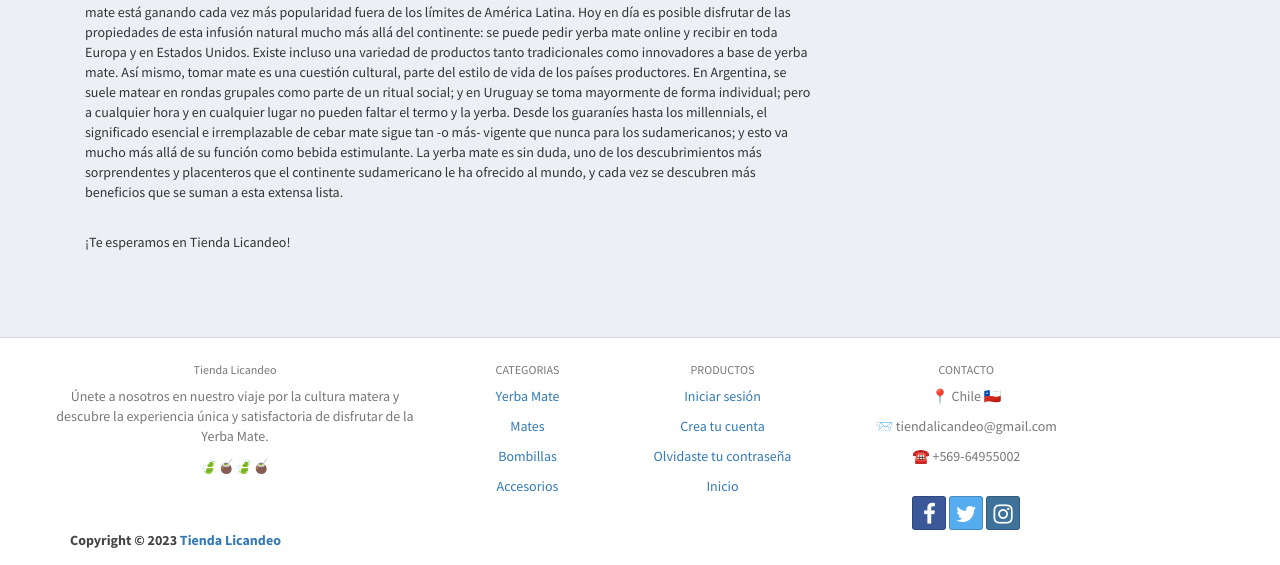
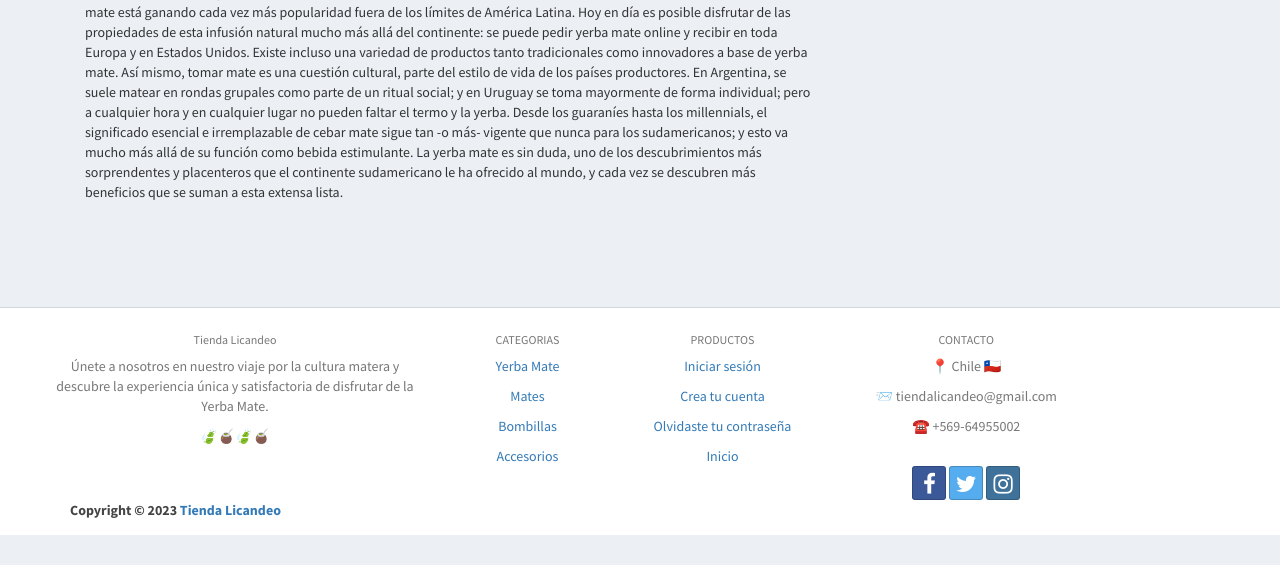
Before and after one commit to sobarzolicandeo/tiendalicandeo, a PHP site: page /tiendalicandeo/about-us.php in a window 1280 px wide. Shown: the part 2534-3099 px from the top of the page. After the commit the page ends 3069 px from the top, so only its background shows below. Run offline with PHP 8.4, Linux system fonts and the light colour scheme; data comes from the database, SQL or seed files in the repository; some libraries are stand-ins or nearby versions.

Commit message:
mejoras varias

```diff
--- a/about-us.php
+++ b/about-us.php
@@ -82,7 +82,7 @@
 							</p>
 
 							<br>
-							<p>¡Te esperamos en Tienda Licandeo!</p>
+
 							<br>
 							<br>
 							<br>
--- a/admin/includes/header.php
+++ b/admin/includes/header.php
@@ -24,8 +24,8 @@
   <link rel="stylesheet" href="../plugins/timepicker/bootstrap-timepicker.min.css">
   <!-- bootstrap datepicker -->
   <link rel="stylesheet" href="../bower_components/bootstrap-datepicker/dist/css/bootstrap-datepicker.min.css">
-  <!-- AdminLTE Skins. Choose a skin from the css/skins
-         folder instead of downloading all of them to reduce the load. -->
+  <!-- Máscaras AdminLTE. Elija una máscara de css/skins
+         carpeta en lugar de descargarlos todos para reducir la carga. -->
   <link rel="stylesheet" href="../dist/css/skins/_all-skins.min.css">
 
   <!-- Google Font -->
--- a/contacto.php
+++ b/contacto.php
@@ -36,7 +36,7 @@
                             <h3>Contáctanos.</h3>
                             <h4>tiendalicandeo@gmail.com</h4>
                             <br>
-                            <p>¡Te esperamos en Tienda Licandeo!</p>
+
                             <br>
                         </div>
 
--- a/includes/footer.php
+++ b/includes/footer.php
@@ -4,6 +4,6 @@
       <b></b>
       <?php include 'includes/foot.php'; ?>
     </div>
-    <strong>Copyright &copy; 2023 <a href="https://www.instagram.com/tienda_licandeo/">Tienda Licandeo</a></strong>
+    <strong>Copyright &copy; 2023 <a href="https://www.licandeo.cl">Tienda Licandeo</a></strong>
   </div>
 </footer>
```
Also changed, not shown: admin/includes/footer.php (+4 -4 lines), build/js/Layout.js.
